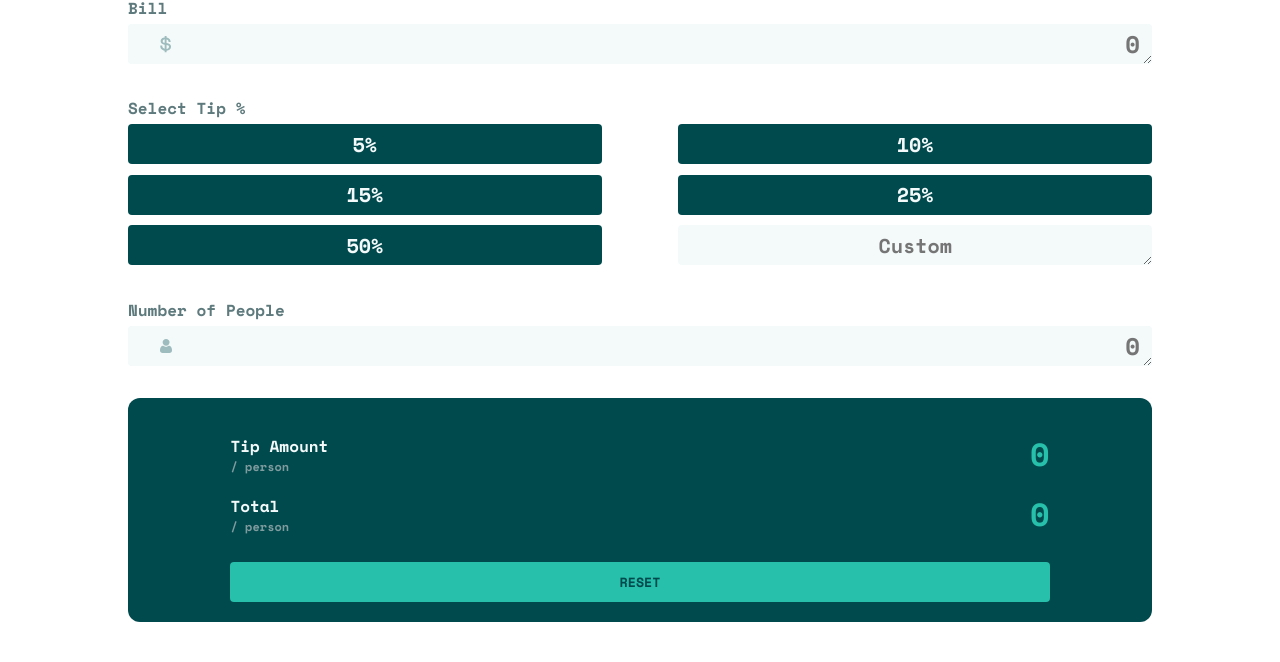
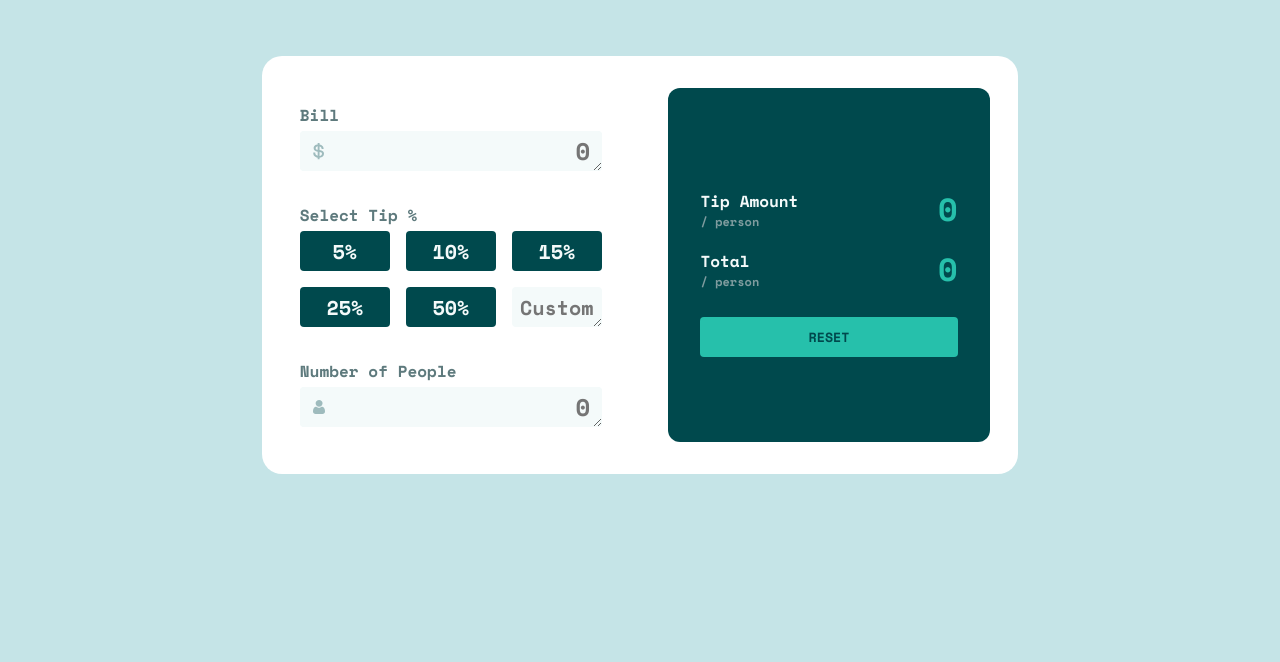
Before and after one commit to konraddissake1808/Tip-calculator-app, a plain HTML site: page index.html in a window 1280 px wide. Shown: the part 196-858 px from the top of the page. After the commit the page ends 800 px from the top, so only its background shows below. Drawn offline with nearby package versions, Linux system fonts and the light colour scheme.

Commit message:
Made the layout for desktop screens

```diff
--- a/index.html
+++ b/index.html
@@ -11,6 +11,7 @@
     <title>Tip Calculator App by Konrad</title>
 </head>
 <body>
+    <div id="content-container">
         <div id="content">
             <div id="logo-container">
                 <div id="splitter-logo">
@@ -19,8 +20,8 @@
             </div>
             <div id="calculator-container">
                 <div id="calculator">
-                <div>
-                    <div>
+                    <div id="calculator-content">
+                        <div id="inputs-container">
                             <div class="input-section" id="bill-section">
                                 <label for="bill" class="input-label" id="bill-section-text">Bill</label>
                                 <div class="text-area-container">
@@ -66,7 +67,7 @@
                                         <div class="text-area-icon">
                                             <img src="assets/icon-person.svg" alt="">
                                         </div>
-                                    <textarea class="text-area" name="bill" id="bill" placeholder="0"></textarea>
+                                        <textarea class="text-area" name="number-of-people" id="number-of-people" placeholder="0"></textarea>
                                     </div>
                                 </div>
                             </div>
@@ -96,7 +97,8 @@
                                     </div>
                                 </div>
                                 <div id="reset-container">
-                                <button id="reset">RESET</button>
+                                    <button type="reset" id="reset">RESET</button>
+                                </div>
                             </div>
                         </div>
                     </div>
--- a/style.css
+++ b/style.css
@@ -44,7 +44,7 @@ body {
     margin: 0;
 }
 
-#content {
+#content-container {
     height: 100vh;
 }
 
@@ -54,7 +54,7 @@ body {
     display: flex;
     align-items: center;
     justify-content: center;
-    /*padding: 40px 0;*/
+    margin: 40px 0;
 }
 
 #calculator-container {
@@ -191,6 +191,7 @@ body {
     border: none;
     background-color: var(--veryLightGrayishCyan);
     border-radius: 4px;
+    color: var(--veryDarkCyan);
 }
 
 #result-container {
@@ -273,5 +274,108 @@ body {
 }
 
 #result-content {
-    margin-bottom: 40px;
+    margin-bottom: 28px;
 }
+
+#copyright {
+    width: 100%;
+    text-align: center;
+    color: var(--grayishCyan);
+    background-color: var(--white);
+}
+
+@media (width > 767px) {
+    #content-container {
+        display: flex;
+        justify-content: center;
+        align-items: center;
+        flex-direction: column;
+        height: 100vh;
+    }
+    /*#content {
+        height: 100%;
+        width: 100%;
+        display: flex;
+        justify-content: center;
+        align-items: center;
+        flex-direction: column;
+    }*/
+    #calculator-container {
+        width: 756px;
+        font-family: "Space Mono", serif;
+        font-weight: 700;
+    }
+    #logo-container {
+        width: 100%;
+        height: fit-content;
+        display: flex;
+        align-items: center;
+        justify-content: center;
+        margin: 0 0 64px 0;
+    }
+     #calculator {
+        background-color: var(--white);
+        width: 100%;
+        border-radius: 20px 20px 20px 20px;
+    }
+    .text-area {
+        width: 100%;
+        height: 36px;
+        background-color: var(--veryLightGrayishCyan);
+        border: none;
+        color: var(--veryDarkCyan);
+        text-align: right;
+        font-family: "Space Mono", serif;
+        font-weight: 700;
+        font-size: 24px;
+        padding-right: 12px;
+        border-radius: 4px;
+    }
+    #calculator-content {
+        display: flex;
+        justify-content: center;
+        align-items: center;
+    }
+    #result-container {
+        width: 50%;
+        display: flex;
+        justify-content: center;
+    }
+    #inputs-container {
+        width: 50%;
+    }
+    #tip-grid {
+        width: 100%;
+        display: grid;
+        grid-template-columns: 90px 90px 90px ;
+        grid-template-rows: 40px 40px;
+        gap: 16px;
+    }
+    #result-container {
+        height: 417.2px;
+        display: flex;
+        justify-content: center;
+        align-items: center;
+    }
+    #result-content {
+        width: 85%;
+        height: 353.2px;
+        background-color: var(--veryDarkCyan);
+        border-radius: 12px;
+        display: flex;
+        flex-direction: column;
+        justify-content: center;
+        align-items: center;
+        margin: 0;
+    }
+    #grid-container {
+        height: 96px;
+    }
+    #copyright {
+        width: 100%;
+        text-align: center;
+        color: var(--grayishCyan);
+        padding: 0;
+        background-color: var(--lightGrayishCyan);
+    }
+}
```
Lines whose indentation alone changed are shown as unchanged.
